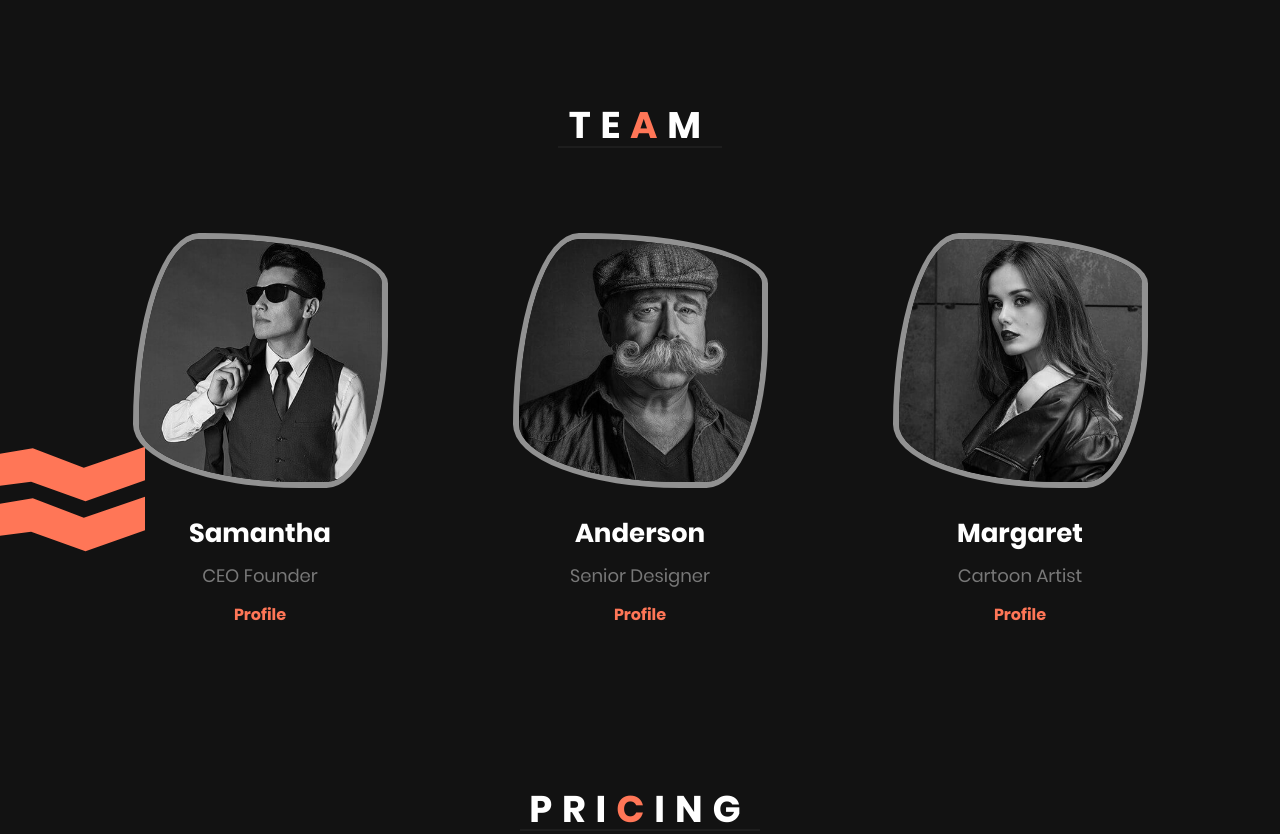
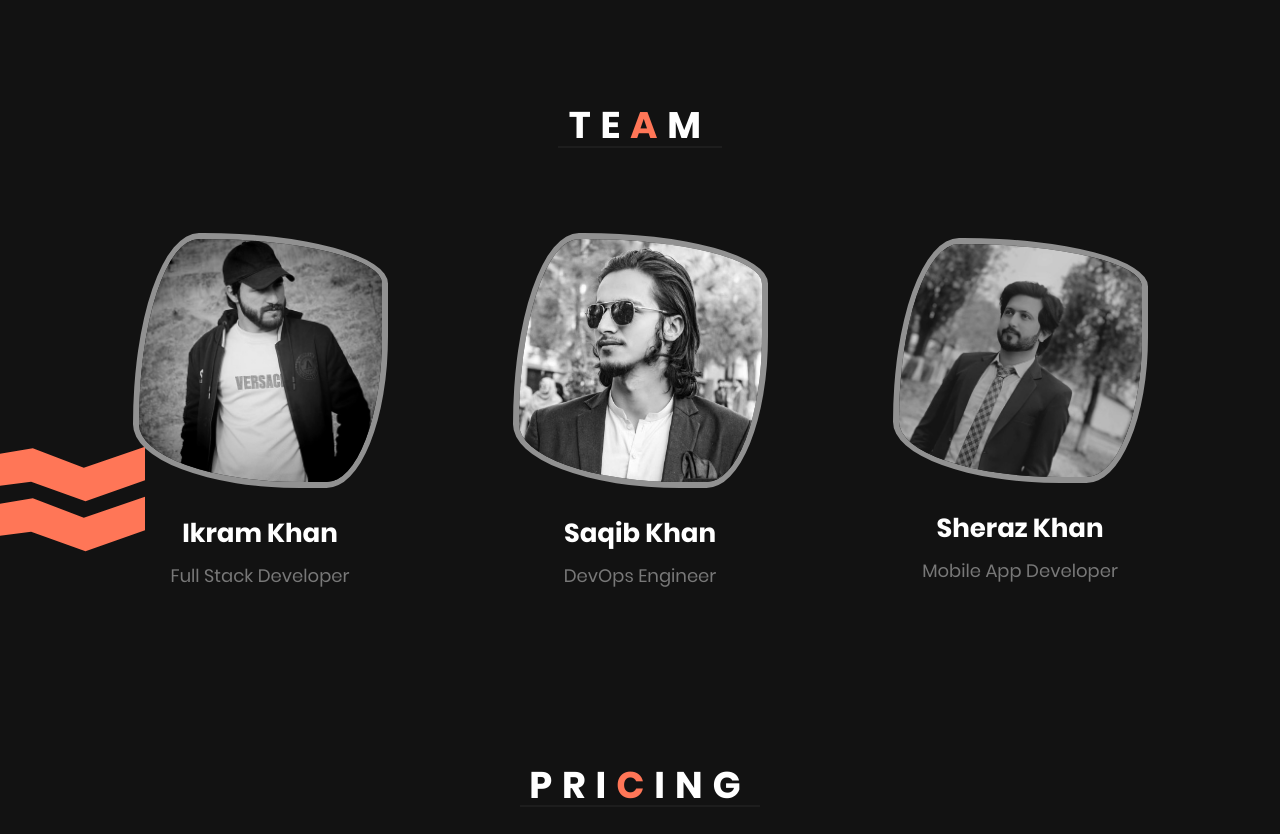
Before and after one commit to IkramKhan-DevOps/exp-aigenie, a Django app: page / in a window 1280 px wide; the page is wider, and only the part inside the window is pictured. Shown: the part 5480-6314 px from the top of that part. Run offline with Django 4.2, Linux system fonts and the light colour scheme; parts of the project's set-up code (start-up, migrations or seed data) failed here and were passed over; some libraries are stand-ins or nearby versions.

```diff
--- a/src/website/templates/website/include/footer.html
+++ b/src/website/templates/website/include/footer.html
@@ -9,10 +9,9 @@
                     <a class="f-logo" href="#banner"><b>AI Genie</b></a>
                     <p>Your AI Genie in a Bottle - Powered by chatGPT the world's most advance NLP based chatBot.</p>
                     <div class="footer-social">
-                        <a href="#"><i class="fa fa-facebook" aria-hidden="true"></i></a>
-                        <a href="#"><i class="fa fa-twitter" aria-hidden="true"></i></a>
-                        <a href="#"><i class="fa fa-dribbble" aria-hidden="true"></i></a>
-                        <a href="#"><i class="fa fa-linkedin" aria-hidden="true"></i></a>
+                        <a href="#"><i class="fa fa-download" aria-hidden="true"></i></a>
+                        <a href="#"><i class="fa fa-android" aria-hidden="true"></i></a>
+                        <a href="#"><i class="fa fa-apple" aria-hidden="true"></i></a>
                     </div>
                 </div>
             </div>
--- a/src/website/templates/website/include/header.html
+++ b/src/website/templates/website/include/header.html
@@ -78,12 +78,12 @@
                         </button>
                     </div>
                     <div class="modal-body">
-                        <a href="#" class="btn btn-success">Download APK Directly</a>
+                        <a href="#" class="btn btn-light">Download APK</a>
                         <br><br>
                         <p class="text-white">You can also download it from Playstore and Appstore, check the links below.</p>
                         <br>
-                        <a href="#" class="">Go to Playstore</a> |
-                        <a href="#" class="">Go to AppStore</a>
+                        <a href="#" class="btn btn-outline-success"><i class="fa fa-android"></i> Go to Playstore</a> |
+                        <a href="#" class="btn btn-outline-primary"><i class="fa fa-apple"></i> Go to AppStore</a>
                     </div>
                 </div>
             </div>
--- a/src/website/templates/website/index.html
+++ b/src/website/templates/website/index.html
@@ -23,7 +23,9 @@
                         life. Try AI Genie today
                         and experience the future of AI-powered assistance.
                     </p>
-                    <a href="#" data-toggle="modal" data-target="#downloadModal">Download Now</a>
+                    <a href="#" data-toggle="modal" data-target="#downloadModal">
+                        <i class="fa fa-download"></i> Download Now
+                    </a>
                 </div>
                 <div class="col-lg-5">
                     <div class="banner-img">
@@ -417,22 +419,19 @@
             </div>
             <div class="row team-pa">
                 <div class="col-lg-3 col-md-3 col-sm-4 m-auto team-item text-center">
-                    <img src="{% static 'website/images/t1.jpg' %}" alt="team-member" class="img-fluid">
-                    <h3>Samantha</h3>
-                    <p>CEO Founder</p>
-                    <a href="#">Profile</a>
+                    <img src="{% static 'website/images/team/ikram.jpg' %}" alt="team-member" class="img-fluid">
+                    <h3>Ikram Khan</h3>
+                    <p>Full Stack Developer</p>
                 </div>
                 <div class="col-lg-3 col-md-3 col-sm-4 m-auto team-item text-center">
-                    <img src="{% static 'website/images/t2.jpg' %}" alt="team-member" class="img-fluid">
-                    <h3>Anderson</h3>
-                    <p>Senior Designer</p>
-                    <a href="#">Profile</a>
+                    <img src="{% static 'website/images/team/saqib.jpg' %}" alt="team-member" class="img-fluid">
+                    <h3>Saqib Khan</h3>
+                    <p>DevOps Engineer</p>
                 </div>
                 <div class="col-lg-3 col-md-3 col-sm-4 m-auto team-item text-center">
-                    <img src="{% static 'website/images/t3.jpg' %}" alt="team-member" class="img-fluid">
-                    <h3>Margaret</h3>
-                    <p>Cartoon Artist</p>
-                    <a href="#">Profile</a>
+                    <img src="{% static 'website/images/team/sheraz.jpg' %}" alt="team-member" class="img-fluid">
+                    <h3>Sheraz Khan</h3>
+                    <p>Mobile App Developer</p>
                 </div>
             </div>
         </div>
```
Also changed, not shown: static/website/images/team/ikram.jpg (added), static/website/images/team/saqib.jpg (added), static/website/images/team/sheraz.jpg (added).
